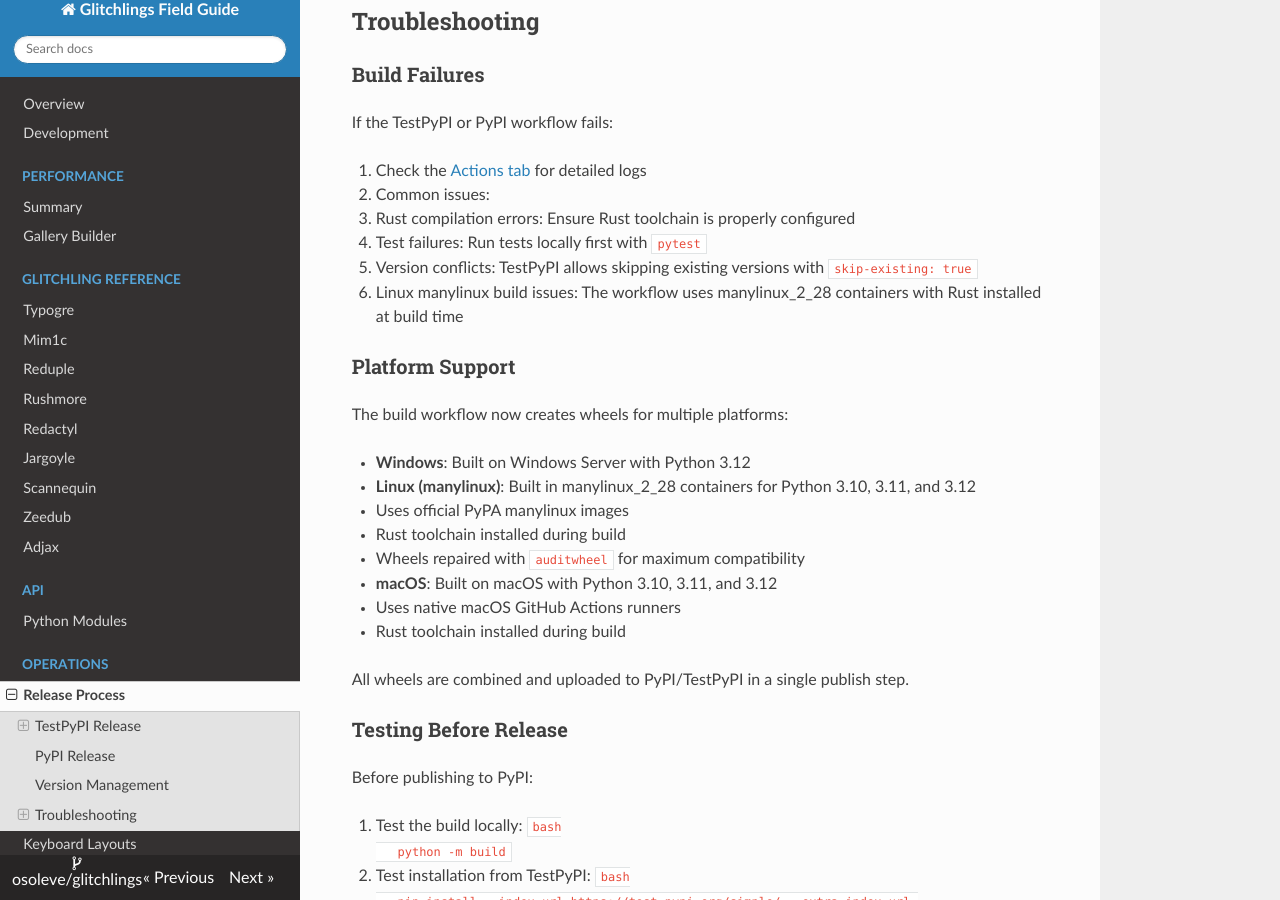
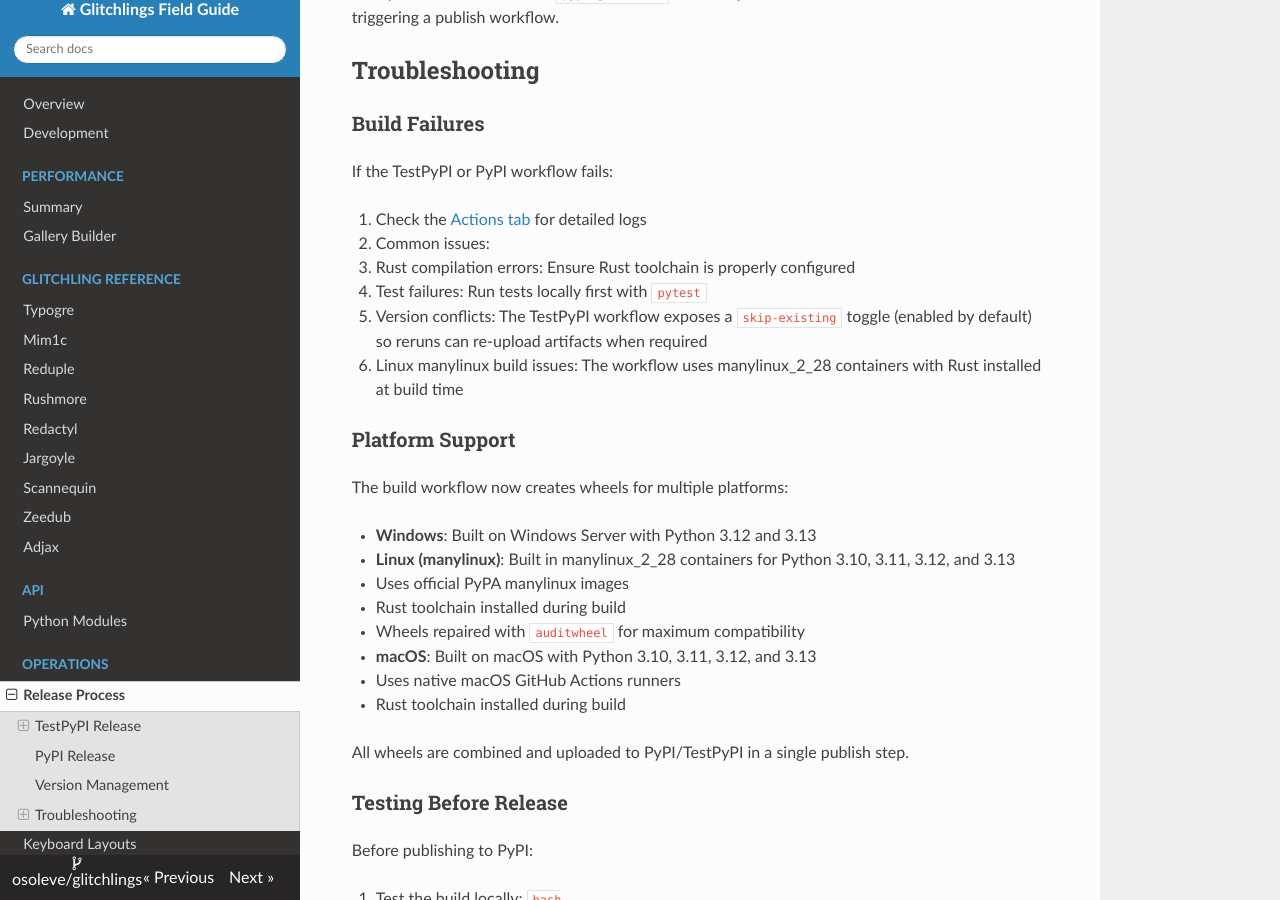
Before and after one commit to osoleve/glitchlings, an MkDocs documentation site: the page built from docs/release-process.md, in a window 1280 px wide and 900 px high, scrolled down 1820 px. Built offline with MkDocs 1.6.1, drawn with Linux system fonts in a browser that asks for light colours; nearby versions of some CDN libraries; some of the changed text lies outside the part shown.

Commit message:
Allow skipping TestPyPI reuploads via input

```diff
--- a/docs/release-process.md
+++ b/docs/release-process.md
@@ -14,7 +14,8 @@
 2. Click on "Build & Publish (TestPyPI)" workflow
 3. Click "Run workflow" button
 4. Select the branch to build from (usually `trunk`)
-5. Click "Run workflow"
+5. Leave "Skip existing files" enabled unless you need to re-upload an existing version (set it to `false` to retry a failed TestPyPI publish)
+6. Click "Run workflow"
 
 This will build and publish the current version specified in `pyproject.toml` to TestPyPI.
 
@@ -86,19 +87,19 @@
 2. Common issues:
    - Rust compilation errors: Ensure Rust toolchain is properly configured
    - Test failures: Run tests locally first with `pytest`
-   - Version conflicts: TestPyPI allows skipping existing versions with `skip-existing: true`
+   - Version conflicts: The TestPyPI workflow exposes a `skip-existing` toggle (enabled by default) so reruns can re-upload artifacts when required
    - Linux manylinux build issues: The workflow uses manylinux_2_28 containers with Rust installed at build time
 
 ### Platform Support
 
 The build workflow now creates wheels for multiple platforms:
 
-- **Windows**: Built on Windows Server with Python 3.12
-- **Linux (manylinux)**: Built in manylinux_2_28 containers for Python 3.10, 3.11, and 3.12
+- **Windows**: Built on Windows Server with Python 3.12 and 3.13
+- **Linux (manylinux)**: Built in manylinux_2_28 containers for Python 3.10, 3.11, 3.12, and 3.13
   - Uses official PyPA manylinux images
   - Rust toolchain installed during build
   - Wheels repaired with `auditwheel` for maximum compatibility
-- **macOS**: Built on macOS with Python 3.10, 3.11, and 3.12
+- **macOS**: Built on macOS with Python 3.10, 3.11, 3.12, and 3.13
   - Uses native macOS GitHub Actions runners
   - Rust toolchain installed during build
 
--- a/pyproject.toml
+++ b/pyproject.toml
@@ -31,6 +31,7 @@
     "Programming Language :: Python :: 3.10",
     "Programming Language :: Python :: 3.11",
     "Programming Language :: Python :: 3.12",
+    "Programming Language :: Python :: 3.13",
     "Programming Language :: Rust",
     "Topic :: Scientific/Engineering :: Artificial Intelligence",
     "Topic :: Software Development :: Testing",
```
Also changed, not shown: 3 other files.
